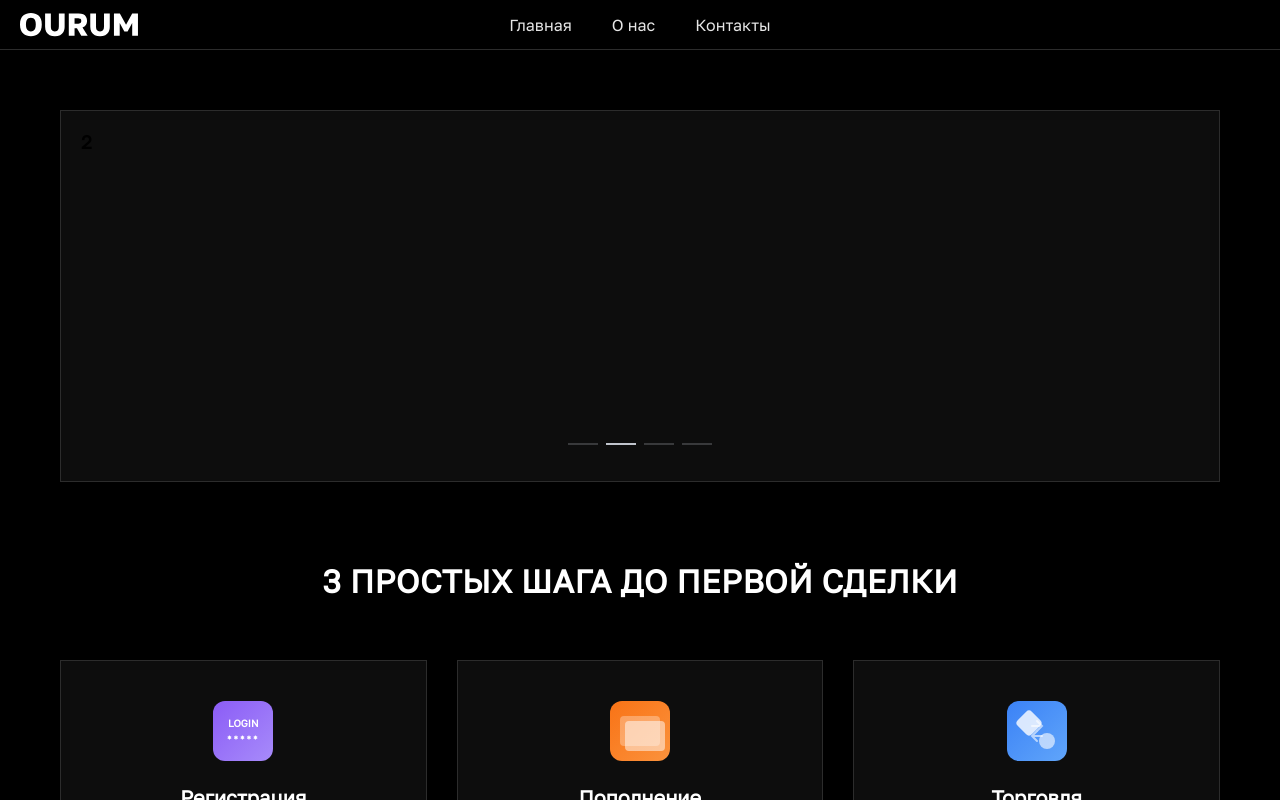
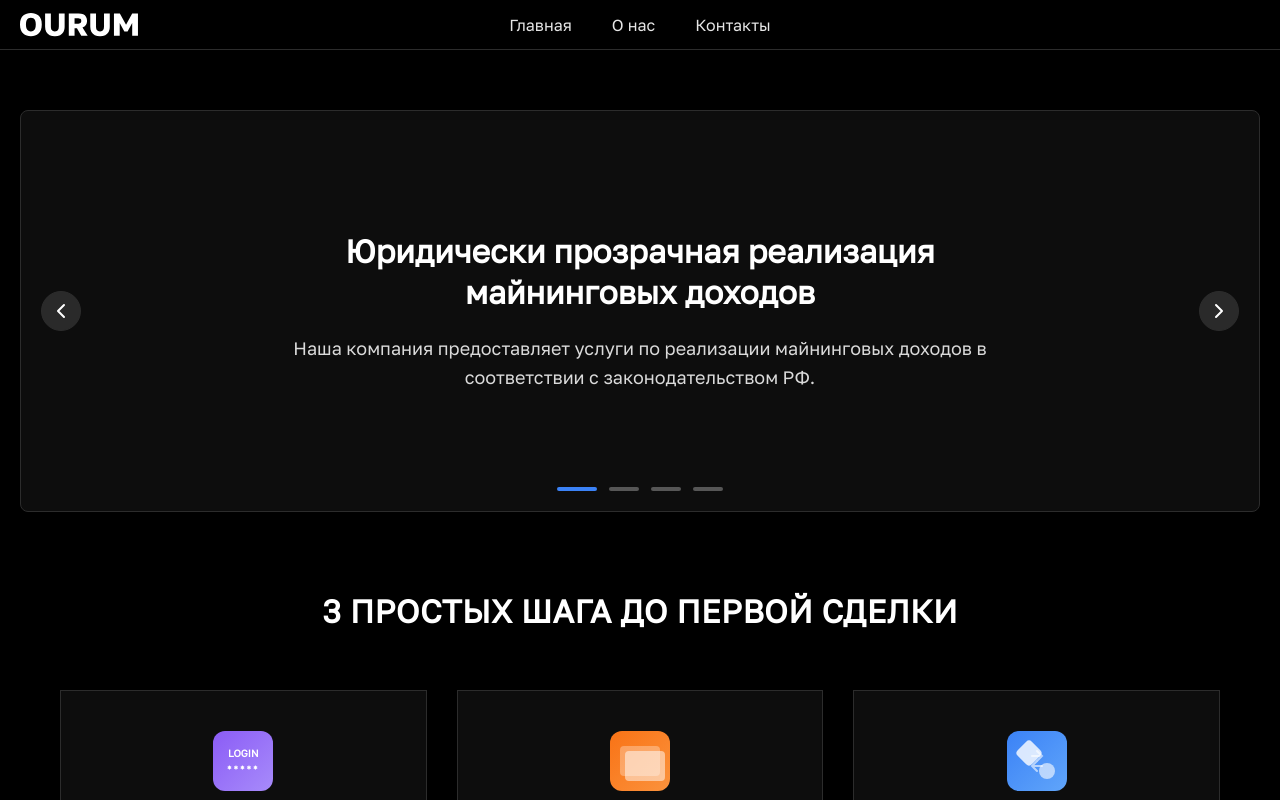
Before and after one commit to temalev/ourum-landing, a Nuxt app: page / in a window 1280 px wide. Shown: the top 800 px of the page. Built offline with nearby package versions, Linux system fonts and the light colour scheme.

Commit message:
fix carousel

```diff
--- /dev/null
+++ b/components/Carousel.vue
@@ -0,0 +1,245 @@
+<template>
+  <div class="carousel">
+    <div class="carousel__container">
+      <div
+        class="carousel__track"
+        :style="{ transform: `translateX(-${currentIndex * 100}%)` }"
+      >
+        <div
+          v-for="(item, index) in items"
+          :key="index"
+          class="carousel__slide"
+        >
+          <slot :item="item" :index="index">
+            {{ item }}
+          </slot>
+        </div>
+      </div>
+    </div>
+
+    <!-- Стрелки навигации -->
+    <button
+      class="carousel__arrow carousel__arrow--left"
+      @click="prev"
+      aria-label="Предыдущий слайд"
+    >
+      <svg width="24" height="24" viewBox="0 0 24 24" fill="none">
+        <path d="M15 18L9 12L15 6" stroke="currentColor" stroke-width="2" stroke-linecap="round" stroke-linejoin="round"/>
+      </svg>
+    </button>
+
+    <button
+      class="carousel__arrow carousel__arrow--right"
+      @click="next"
+      aria-label="Следующий слайд"
+    >
+      <svg width="24" height="24" viewBox="0 0 24 24" fill="none">
+        <path d="M9 18L15 12L9 6" stroke="currentColor" stroke-width="2" stroke-linecap="round" stroke-linejoin="round"/>
+      </svg>
+    </button>
+
+    <!-- Индикаторы -->
+    <div class="carousel__indicators">
+      <button
+        v-for="(item, index) in items"
+        :key="index"
+        class="carousel__indicator"
+        :class="{ 'carousel__indicator--active': index === currentIndex }"
+        @click="goTo(index)"
+        :aria-label="`Перейти к слайду ${index + 1}`"
+      />
+    </div>
+  </div>
+</template>
+
+<script setup>
+import { ref, onMounted, onUnmounted } from 'vue';
+
+const props = defineProps({
+  items: {
+    type: Array,
+    required: true
+  },
+  autoplay: {
+    type: Boolean,
+    default: false
+  },
+  interval: {
+    type: Number,
+    default: 3000
+  }
+});
+
+const currentIndex = ref(0);
+let intervalId = null;
+
+const next = () => {
+  console.log('Next clicked', currentIndex.value);
+  currentIndex.value = (currentIndex.value + 1) % props.items.length;
+};
+
+const prev = () => {
+  console.log('Prev clicked', currentIndex.value);
+  currentIndex.value = currentIndex.value === 0
+    ? props.items.length - 1
+    : currentIndex.value - 1;
+};
+
+const goTo = (index) => {
+  console.log('Go to', index);
+  currentIndex.value = index;
+};
+
+const startAutoplay = () => {
+  if (props.autoplay) {
+    intervalId = setInterval(next, props.interval);
+  }
+};
+
+const stopAutoplay = () => {
+  if (intervalId) {
+    clearInterval(intervalId);
+    intervalId = null;
+  }
+};
+
+onMounted(() => {
+  console.log('Carousel mounted, items:', props.items.length);
+  startAutoplay();
+});
+
+onUnmounted(() => {
+  console.log('Carousel unmounted');
+  stopAutoplay();
+});
+</script>
+
+<style lang="scss" scoped>
+.carousel {
+  position: relative;
+  width: 100%;
+  margin: 40px 0;
+  border: 1px solid #2C2C2C;
+  background-color: rgba(46, 46, 46, 0.29);
+  border-radius: 8px;
+  overflow: hidden;
+
+  &__container {
+    position: relative;
+    width: 100%;
+    height: 400px;
+    overflow: hidden;
+  }
+
+  &__track {
+    display: flex;
+    height: 100%;
+    transition: transform 0.5s ease-in-out;
+  }
+
+  &__slide {
+    min-width: 100%;
+    height: 100%;
+    display: flex;
+    align-items: center;
+    justify-content: center;
+    padding: 60px 40px;
+  }
+
+  &__arrow {
+    position: absolute;
+    top: 50%;
+    transform: translateY(-50%);
+    width: 40px;
+    height: 40px;
+    border-radius: 50%;
+    border: 1px solid #2C2C2C;
+    background-color: rgba(46, 46, 46, 0.9);
+    color: #FFFFFF;
+    cursor: pointer;
+    display: flex;
+    align-items: center;
+    justify-content: center;
+    transition: all 0.3s ease;
+    z-index: 100;
+    pointer-events: auto;
+
+    &:hover {
+      background-color: rgba(59, 130, 246, 0.9);
+      border-color: #3B82F6;
+      transform: translateY(-50%) scale(1.1);
+    }
+
+    &:active {
+      transform: translateY(-50%) scale(0.95);
+    }
+
+    &--left {
+      left: 20px;
+    }
+
+    &--right {
+      right: 20px;
+    }
+
+    svg {
+      display: block;
+    }
+  }
+
+  &__indicators {
+    position: absolute;
+    bottom: 20px;
+    left: 50%;
+    transform: translateX(-50%);
+    display: flex;
+    gap: 12px;
+    z-index: 100;
+  }
+
+  &__indicator {
+    width: 30px;
+    height: 4px;
+    border-radius: 2px;
+    border: none;
+    background-color: rgba(255, 255, 255, 0.3);
+    cursor: pointer;
+    transition: all 0.3s ease;
+    pointer-events: auto;
+
+    &:hover {
+      background-color: rgba(255, 255, 255, 0.5);
+    }
+
+    &--active {
+      background-color: #3B82F6;
+      width: 40px;
+    }
+  }
+}
+
+@media (max-width: 768px) {
+  .carousel {
+    &__container {
+      height: 300px;
+    }
+
+    &__slide {
+      padding: 40px 20px;
+    }
+
+    &__arrow {
+      width: 36px;
+      height: 36px;
+
+      &--left {
+        left: 10px;
+      }
+
+      &--right {
+        right: 10px;
+      }
+    }
+  }
+}
+</style>
--- a/nuxt.config.ts
+++ b/nuxt.config.ts
@@ -9,7 +9,14 @@ export default defineNuxtConfig({
 
   modules: ['@element-plus/nuxt'],
 
-  css: ['~/assets/styles/main.css'],
+  elementPlus: {
+    importStyle: 'css',
+  },
+
+  css: [
+    'element-plus/dist/index.css',
+    '~/assets/styles/main.css',
+  ],
 
   // Настройка для статической генерации (SSG)
   nitro: {
@@ -19,8 +26,8 @@ export default defineNuxtConfig({
       // Явно указать маршруты для пререндеринга (опционально)
       routes: ['/']
     },
-    // Минификация для продакшена
-    minify: true
+    // Отключаем минификацию для предотвращения проблем
+    minify: false
   },
 
   // Настройка роутинга
@@ -30,9 +37,9 @@ export default defineNuxtConfig({
 
     }
   },
-  vite: {
-    optimizeDeps: {
-      include: ['element-plus'],
-    },
-  },
+  // vite: {
+  //   optimizeDeps: {
+  //     include: ['element-plus'],
+  //   },
+  // },
 })
--- a/package.json
+++ b/package.json
@@ -12,13 +12,13 @@
   "dependencies": {
     "@element-plus/icons-vue": "^2.3.1",
     "@fontsource/golos-text": "^5.2.8",
-    "element-plus": "^2.13.2",
     "nuxt": "^4.3.0",
     "vue": "^3.5.27",
     "vue-router": "^4.6.4"
   },
   "devDependencies": {
     "@element-plus/nuxt": "^1.1.5",
+    "element-plus": "^2.13.2",
     "sass": "^1.77.0"
   }
 }
--- a/pages/index.vue
+++ b/pages/index.vue
@@ -1,11 +1,13 @@
 <template>
   <div class="index-page">
-      <el-carousel indicator-position="outside">
-        <el-carousel-item v-for="item in items" :key="item.title">
-          <h3 justify="center">{{ item.title }}</h3>
-          <p>{{ item.description }}</p>
-        </el-carousel-item>
-      </el-carousel>
+    <Carousel :items="items" :autoplay="false">
+      <template #default="{ item }">
+        <div class="carousel-content">
+          <h3 class="carousel-title">{{ item.title }}</h3>
+          <p v-if="item.description" class="carousel-description">{{ item.description }}</p>
+        </div>
+      </template>
+    </Carousel>
 
     <section class="steps-section">
       <h2 class="steps-section__title">3 ПРОСТЫХ ШАГА ДО ПЕРВОЙ СДЕЛКИ</h2>
@@ -53,16 +55,16 @@ const items = ref([
     description: 'Наша компания предоставляет услуги по реализации майнинговых доходов в соответствии с законодательством РФ.',
   },
   {
-    title: '2',
-    image: 'https://picsum.photos/200/300',
+    title: 'Безопасность и надежность',
+    description: 'Гарантируем полную конфиденциальность и защиту ваших активов на всех этапах сделки.',
   },
   {
-    title: '3',
-    image: 'https://picsum.photos/200/300',
+    title: 'Выгодные условия',
+    description: 'Минимальные комиссии и лучший курс обмена на рынке для ваших майнинговых доходов.',
   },
   {
-    title: '4',
-    image: 'https://picsum.photos/200/300',
+    title: 'Быстрое обслуживание',
+    description: 'Обработка заявок за 15 минут, получение средств в течение 24 часов.',
   },
 ]);
 
@@ -229,11 +231,40 @@ const activities = ref([
   padding: 20px;
 }
 
-.el-carousel {
-  margin: 40px;
-  padding: 20px;
-  border: 1px solid #2C2C2C;
-  background-color: rgba(46, 46, 46, 0.29);
+.carousel-content {
+  display: flex;
+  flex-direction: column;
+  justify-content: center;
+  align-items: center;
+  height: 100%;
+  width: 100%;
+  text-align: center;
+}
+
+.carousel-title {
+  font-size: 32px;
+  font-weight: 700;
+  color: #FFFFFF;
+  margin-bottom: 20px;
+  line-height: 1.3;
+  max-width: 800px;
+}
+
+.carousel-description {
+  font-size: 18px;
+  line-height: 1.6;
+  color: rgba(255, 255, 255, 0.85);
+  max-width: 700px;
+}
+
+@media (max-width: 768px) {
+  .carousel-title {
+    font-size: 24px;
+  }
+
+  .carousel-description {
+    font-size: 16px;
+  }
 }
 
 .steps-section {
```
Also changed, not shown: 1 other file (tests, documents, lock files or other folders).
